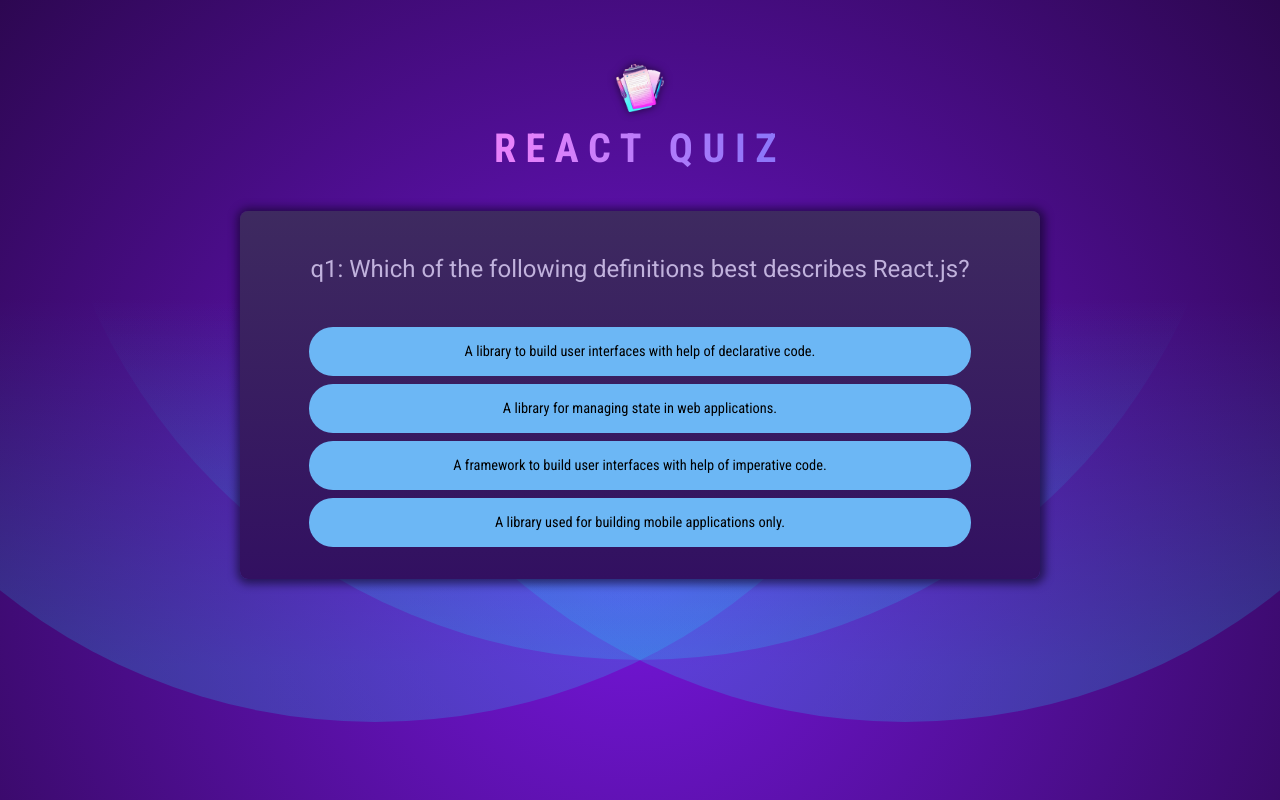
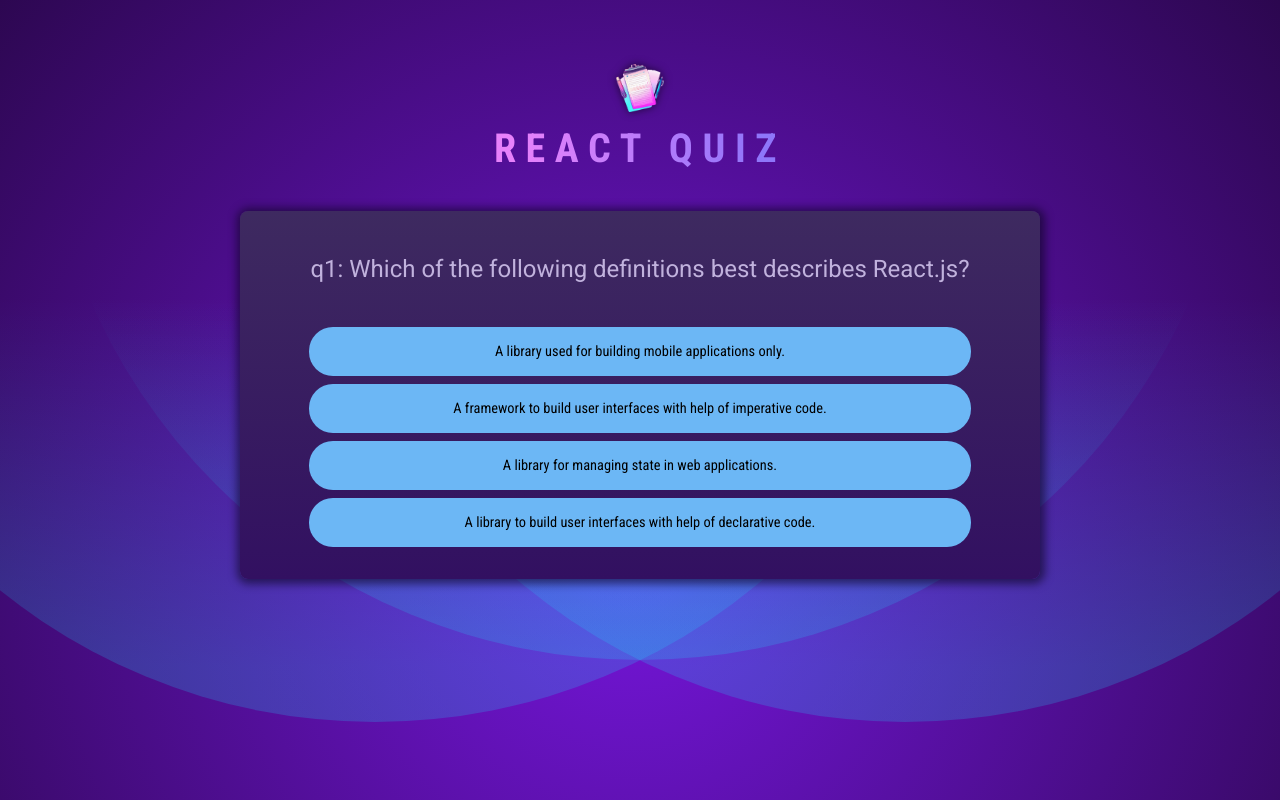
Before and after one commit to hessamimen/reactJs_quiz, a React (Vite) app: page / in a window 1280 px wide. Built offline with nearby package versions, Linux system fonts and the light colour scheme.

Commit message:
feat: shuffle answers and add quiz logic

```diff
--- a/src/components/Quiz.jsx
+++ b/src/components/Quiz.jsx
@@ -2,17 +2,32 @@
 
 import QUESTIONS from "../questions";
 
+import quizComplete from "../assets/quiz-complete.png";
+
 function Quiz() {
-  //   const [activeQuestionIndex, setActiveQuestionIndex] = useState(0);
   const [userAnswers, setUserAnswers] = useState([]);
 
   const activeQuestionIndex = userAnswers.length;
+
+  const quizIsComplete = activeQuestionIndex === QUESTIONS.length;
 
   function handleSelectAnswer(selectedAnswer) {
     setUserAnswers((prevUserAnswers) => {
       return [...prevUserAnswers, selectedAnswer];
     });
   }
+
+  if (quizIsComplete) {
+    return (
+      <div id="summary">
+        <img src={quizComplete} alt="quiz complete" />
+        <h2>Quiz Completed!</h2>
+      </div>
+    );
+  }
+  //this logic to access the active index should come after if check to prevent app crash
+  const shuffledAnswers = [...QUESTIONS[activeQuestionIndex].answers];
+  shuffledAnswers.sort(() => Math.random() - 0.5);
 
   return (
     <div id="quiz">
@@ -23,7 +38,7 @@
           {QUESTIONS[activeQuestionIndex].text}
         </h2>
         <ul id="answers">
-          {QUESTIONS[activeQuestionIndex].answers.map((answer) => (
+          {shuffledAnswers.map((answer) => (
             <li key={answer} className="answer">
               <button onClick={() => handleSelectAnswer(answer)}>
                 {answer}
```
